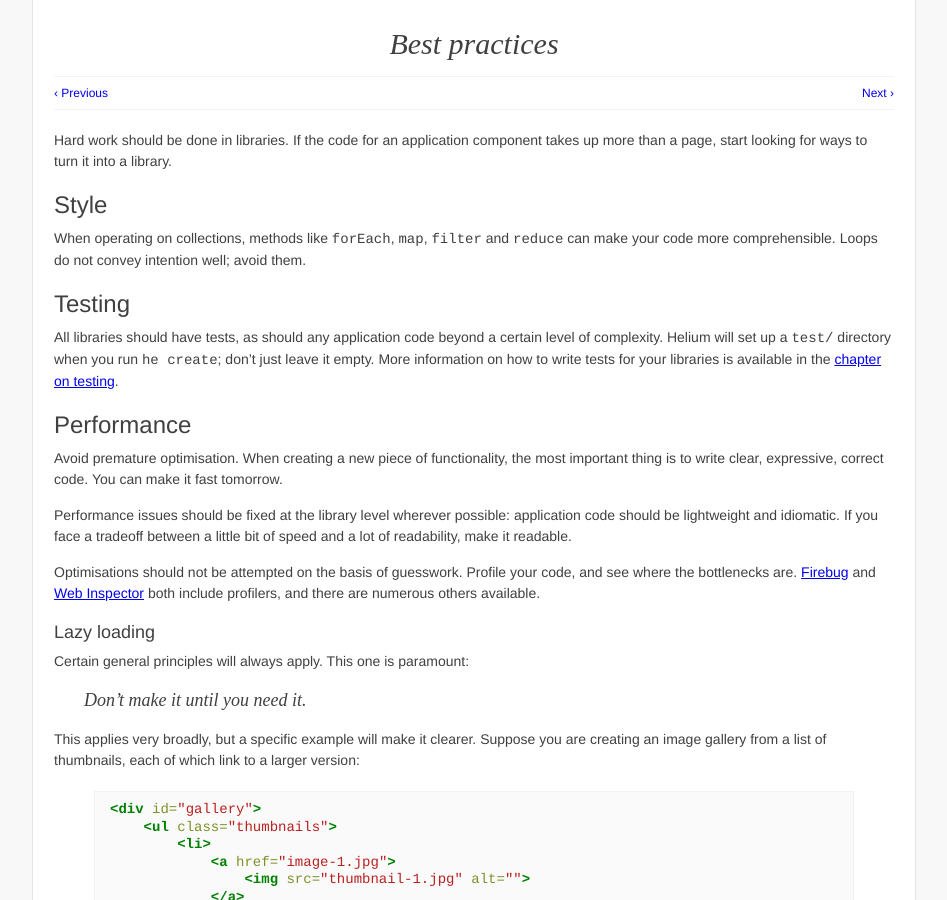
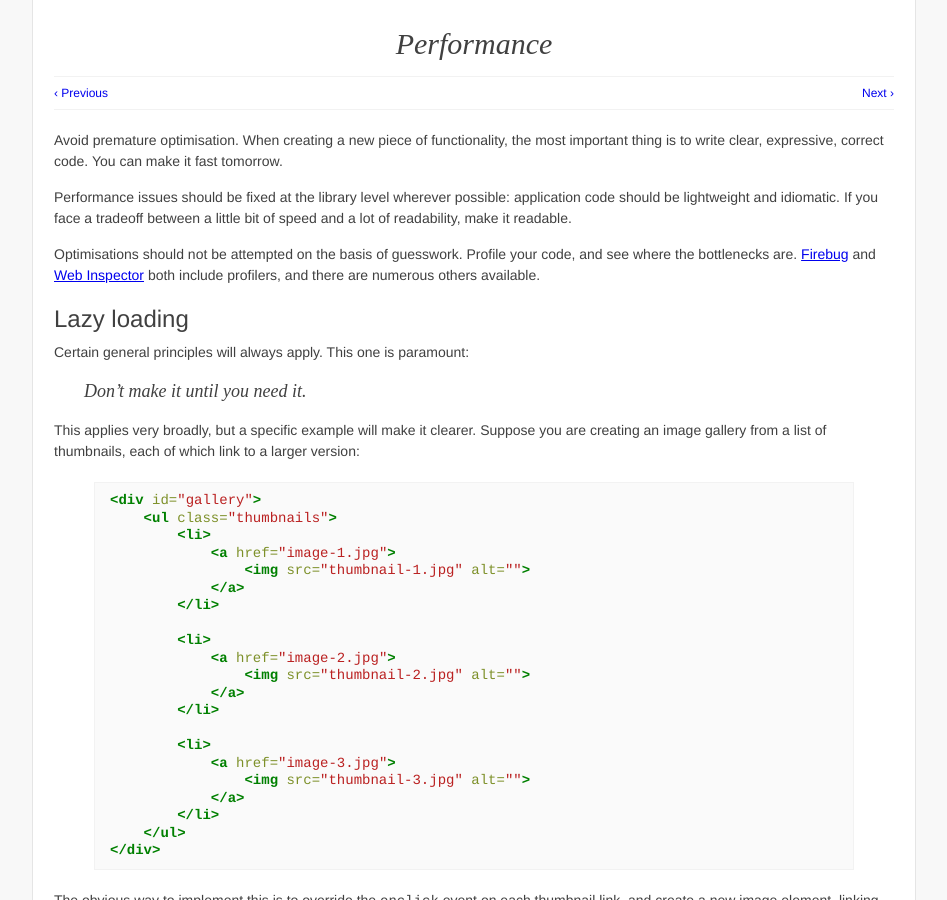
Before and after one commit to othermedia/js-handbook, a Jekyll site: the page built from performance.md, in a window 1280 px wide and 900 px high. Shown: the whole window, without its empty margins (166-1113 px from the left). Built offline with Jekyll 4.4.1, drawn with Linux system fonts in a browser that asks for light colours; Markdown is read by kramdown in place of the engine named in the settings.

Commit message:
Split the remaining parts of the chapter on best practices into two chapters on performance and style.

```diff
--- a/_layouts/home.html
+++ b/_layouts/home.html
@@ -16,7 +16,8 @@
             <li><a href="development.html">Developing new libraries</a></li>
             <li><a href="testing.html">Testing your library</a></li>
             <li><a href="deployment.html">Deploying your library</a></li>
-            <li><a href="best-practices.html">Best practices</a></li>
+            <li><a href="style.html">Style</a></li>
+            <li><a href="performance.html">Performance</a></li>
             <li><a href="functional-programming.html">Functional programming</a></li>
             <li><a href="jake.html">Appendix 1a: Jake <code>README</code></a></li>
             <li><a href="helium.html">Appendix 1b: Helium <code>README</code></a></li>
--- a/deployment.md
+++ b/deployment.md
@@ -2,7 +2,7 @@
 layout:   article
 title:    Deploying your library
 previous: testing
-next:     best-practices
+next:     style
 ---
 
 
--- a/best-practices.md
+++ b/performance.md
@@ -1,36 +1,10 @@
 ---
 layout:   article
-title:    Best practices
-previous: deployment
+title:    Performance
+previous: style
 next:     functional-programming
 ---
 
-
-Hard work should be done in libraries. If the code for an application component
-takes up more than a page, start looking for ways to turn it into a library.
-
-
-Style
------
-
-When operating on collections, methods like `forEach`, `map`, `filter` and
-`reduce` can make your code more comprehensible. Loops do not convey intention
-well; avoid them.
-
-
-Testing
--------
-
-All libraries should have tests, as should any application code beyond a
-certain level of complexity. Helium will set up a `test/` directory when you
-run `he create`; don't just leave it empty. More information on how to write
-tests for your libraries is available in the [chapter on testing][testing].
-
-  [testing]: testing.html
-
-
-Performance
------------
 
 Avoid premature optimisation. When creating a new piece of functionality, the
 most important thing is to write clear, expressive, correct code. You can make
@@ -49,7 +23,8 @@ available.
   [webinsp]: http://trac.webkit.org/wiki/Web%20Inspector
 
 
-### Lazy loading
+Lazy loading
+------------
 
 Certain general principles will always apply. This one is paramount:
 
@@ -170,7 +145,8 @@ images[0].show();
 {% endhighlight %}
 
 
-### Understand the consequences
+Understand the consequences
+---------------------------
 
 Be aware of what your code is doing. You should know when calling a method will
 run a DOM query or make an HTTP request. Closures can be used to improve
```
Also changed, not shown: functional-programming.md (+1 -1 lines), style.md (added, +14 -0 lines), testing.md (+4 -0 lines).
